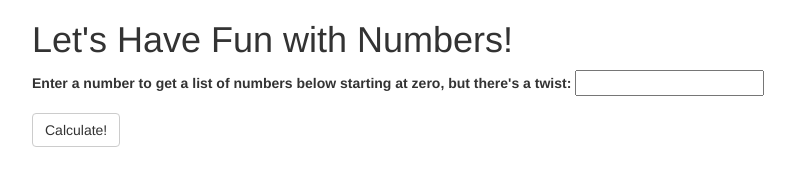
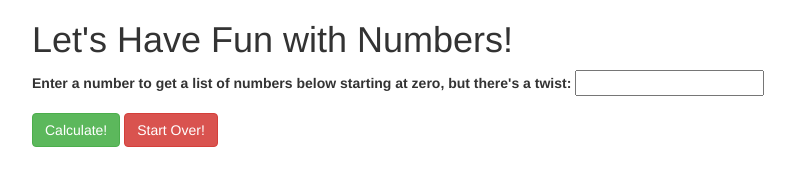
Before and after one commit to Pieharder/BeepBoop, a plain HTML site: page index.html in a window 1280 px wide. Shown: the whole page, without its empty margins (38-833 px from the left). Drawn offline with Linux system fonts and the light colour scheme.

Commit message:
Add reset button to allow repeated use.

```diff
--- a/index.html
+++ b/index.html
@@ -19,7 +19,8 @@
           <input id="numberInput" type="text">
         </div>
 
-        <button type="submit" class="btn btn-default">Calculate!</button>
+        <button type="submit" class="btn btn-success">Calculate!</button>
+        <button id="formReset" type="reset" class="btn btn-danger">Start Over!</button>
       </form>
 
       <div id="result">
--- a/js/scripts.js
+++ b/js/scripts.js
@@ -1,7 +1,3 @@
-
-
-
-
 $(document).ready(function() {
   $("form#inputForm").submit(function(event) {
     event.preventDefault();
@@ -20,7 +16,9 @@ $(document).ready(function() {
     } else
       $("#result").show();
 
-
+    $("#formReset").click(function () {
+      $("#result").hide();
+    });
   });
 });
 
```
